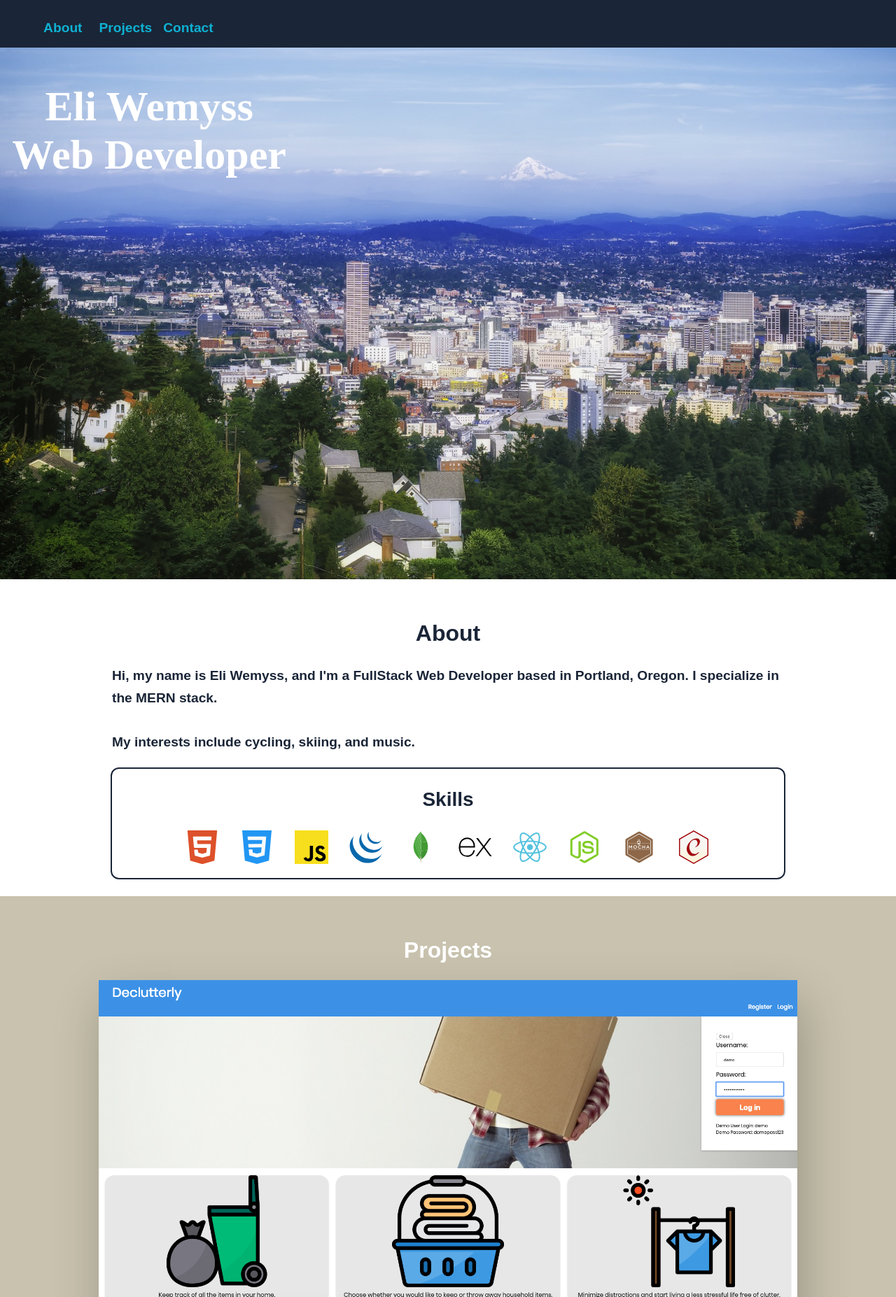
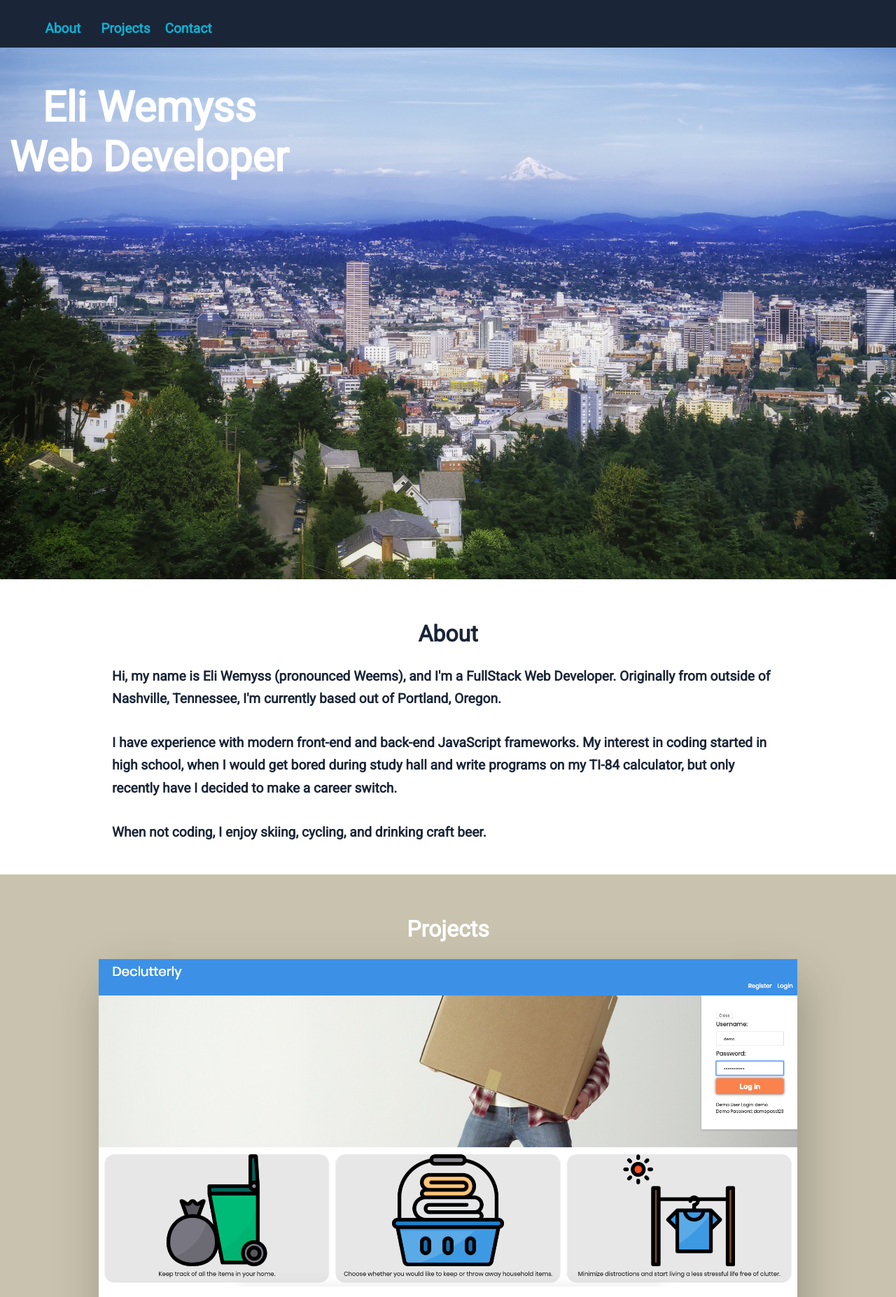
Before and after one commit to eliwemyss/portfolio, a PHP site: page / in a window 1280 px wide. Shown: the top 1854 px of the page at 70% size. Run offline with PHP 8.4, Linux system fonts and the light colour scheme; some libraries are stand-ins or nearby versions.

Commit message:
changed bio

```diff
--- a/index.html
+++ b/index.html
@@ -7,6 +7,7 @@
   <link rel="icon" href="assets/favicon.ico" type="image/x-icon">
 	<link rel="stylesheet" href="https://use.fontawesome.com/releases/v5.1.0/css/all.css" integrity="sha384-lKuwvrZot6UHsBSfcMvOkWwlCMgc0TaWr+30HWe3a4ltaBwTZhyTEggF5tJv8tbt" crossorigin="anonymous">
 	<meta name="viewport" content="width=device-width, initial-scale=1">
+  <link href="https://fonts.googleapis.com/css?family=Roboto" rel="stylesheet">
 </head>
 <body>
     <div class="container">
@@ -49,28 +50,13 @@
     	<section id="about">
 	    	<h2>About</h2>
 		    	<p>
-					Hi, my name is Eli Wemyss, and I'm a FullStack Web Developer based in Portland, Oregon. I specialize in the MERN stack.
-				</p>
-				<p>
-					My interests include cycling, skiing, and music.
-				</p>
-        <div class="skills">
-          <h3>Skills</h3>
-            <div class="icon-list">
-              <div class="skill-icon"><img alt="html5" src="assets/html5.svg"></div>
-              <div class="skill-icon"><img alt="CSS3" src="assets/css-3.svg"></div>
-              <div class="skill-icon"><img alt="JavaScript" src="assets/javascript.svg"></div>
-              <div class="skill-icon"><img alt="jQuery" src="assets/jQuery.svg"></div>
-              <div class="skill-icon"><img alt="MongoDB" src="assets/mongodb.svg"></div>
-              <div class="skill-icon"><img alt="Express.js" src="assets/express.svg"></div>
-              <div class="skill-icon"><img alt="React.js" src="assets/react.svg"></div>
-              <div class="skill-icon"><img alt="Node.js" src="assets/nodejs.svg"></div>
-              <div class="skill-icon"><img alt="mocha.js" src="assets/mocha.svg"></div>
-              <div class="skill-icon"><img alt="chai.js" src="assets/chaijs.svg"></div>
-            </div>
-        </div>
-
-
+            Hi, my name is Eli Wemyss (pronounced Weems), and I'm a FullStack Web Developer. Originally from outside of Nashville, Tennessee, I'm currently based out of Portland, Oregon.
+          <p>
+            I have experience with modern front-end and back-end JavaScript frameworks. My interest in coding started in high school, when I would get bored during study hall and write programs on my TI-84 calculator, but only recently have I decided to make a career switch.
+          </p>
+				  <p>
+            When not coding, I enjoy skiing, cycling, and drinking craft beer.
+				  </p>
     	</section>
 
     <!-- Projects -->
@@ -156,7 +142,7 @@
                   <a href="https://github.com/eliwemyss" aria-label="github" target="_blank">
                        <i class="fab fa-github fa-2x"></i>
                   </a>
-                    <a href="#" aria-label="email">
+                    <a href="mailto:eliwemyss@gmail.com" aria-label="email">
                        <i class="far fa-envelope fa-2x"></i>
                     </a>
                 </div>
--- a/style.css
+++ b/style.css
@@ -2,6 +2,8 @@ html, body {
   padding: 0;
   box-sizing: border-box;
   margin: 0;
+  font-family: 'Roboto', sans-serif;
+
 }
 
 .container {
@@ -12,7 +14,6 @@ html, body {
 /* HEADER & FOOTER */
 header,
 footer {
-  font-family: "Montserrat", sans-serif;
   z-index: 10;
   font-weight: 900;
   padding: 0.5rem 0;
@@ -88,7 +89,6 @@ input:checked ~ .menu-content {
 
 h2,
 h3 {
-  font-family: "Montserrat", sans-serif;
   font-weight: 900;
   text-align: center;
 }
@@ -101,25 +101,6 @@ h2 {
 h3 {
   font-size: 1.75rem;
 }
-
-.skills {
-  margin: auto;
-  max-width: 960px;
-  text-align: center;
-  padding-bottom: 1rem;
-  border: 2px solid #1a2537;
-  border-radius: 12px;
-}
-
-
-.skill-icon {
-  min-width: 78px;
-}
-
-.skill-icon img {
-  height: 3em;
-}
-
 
 #projects h2 {
   color: #fff;
@@ -140,7 +121,6 @@ h3 {
 
 p {
   font-size: 1.2rem;
-  font-family: "Raleway", sans-serif;
   max-width: 960px;
   margin: 10px auto;
   font-weight: 600;
@@ -192,7 +172,6 @@ p {
 .link {
   margin: 1rem;
   font-weight: 700;
-  font-family: "Montserrat", sans-serif;
   font-size: 1rem;
   text-transform: uppercase;
   text-decoration: none;
@@ -325,8 +304,10 @@ footer.row {
   .project-container {
     width: 100%;
   }
+  .hero-text {
+    margin-left: 25%;
+    display: inline-table;
+    width: 0;
+  }
 
-  .skills {
-    border: none;
-  }
 }
```
Also changed, not shown: 1 other file.
